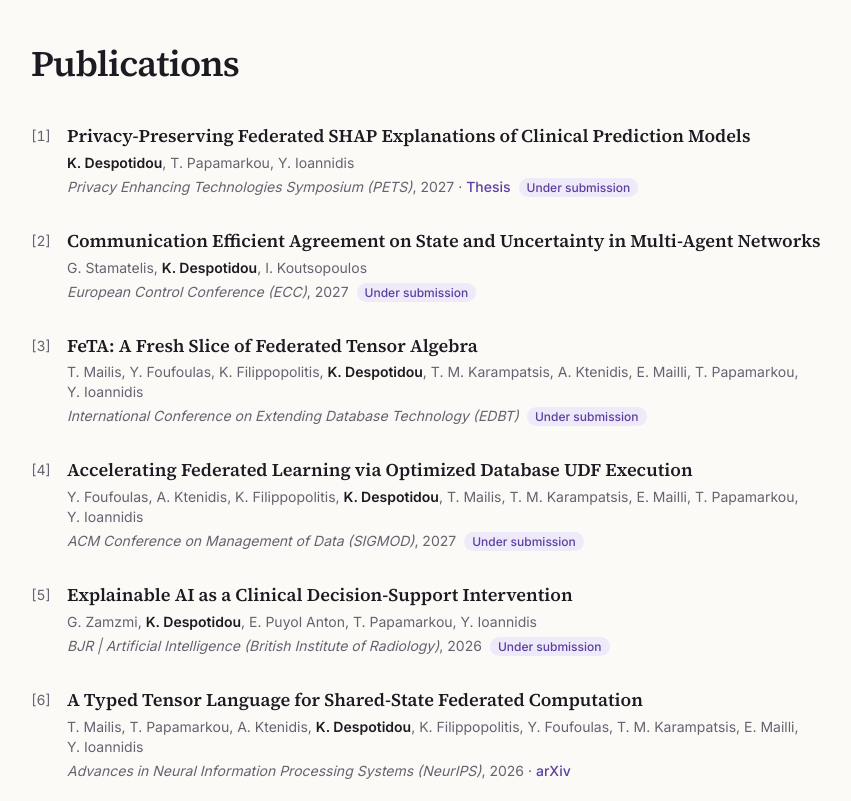
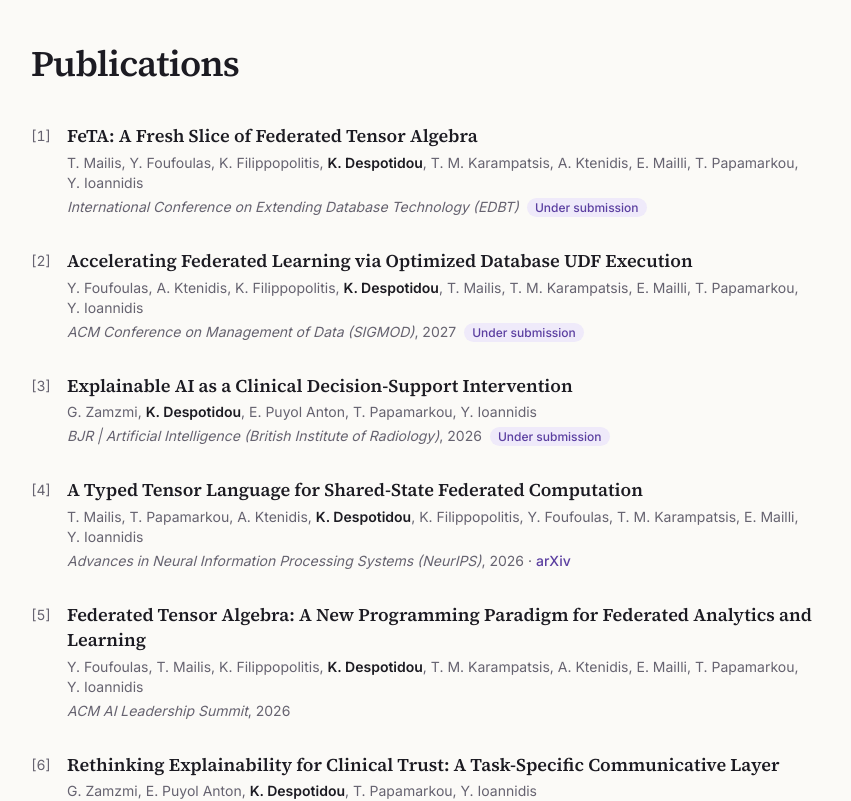
Before and after one commit to Kallistina/Kallistina.github.io, a React (Create React App) app: page / in a window 1280 px wide. Shown: the part 2500-3301 px from the top of the page, without its empty margins (321-1172 px from the left). Built offline with nearby package versions, Linux system fonts and the light colour scheme.

Commit message:
comment 2 first papers

```diff
--- a/src/data.js
+++ b/src/data.js
@@ -99,22 +99,23 @@ export const experience = [
 
 // Newest first. Fields: authors, title, venue, year, status (optional), links { pdf, doi, code }.
 export const publications = [
-  {
-    authors: "K. Despotidou, T. Papamarkou, Y. Ioannidis",
-    title: "Privacy-Preserving Federated SHAP Explanations of Clinical Prediction Models",
-    venue: "Privacy Enhancing Technologies Symposium (PETS)",
-    year: "2027",
-    status: "Under submission",
-    links: { thesis: "https://pergamos.lib.uoa.gr/en/item/uoadl:5452272" },
-  },
-  {
-    authors: "G. Stamatelis, K. Despotidou, I. Koutsopoulos",
-    title: "Communication Efficient Agreement on State and Uncertainty in Multi-Agent Networks",
-    venue: "European Control Conference (ECC)",
-    year: "2027",
-    status: "Under submission",
-    links: {},
-  },
+  // Hidden for now — remove the "// " to show these two papers again.
+  // {
+  //   authors: "K. Despotidou, T. Papamarkou, Y. Ioannidis",
+  //   title: "Privacy-Preserving Federated SHAP Explanations of Clinical Prediction Models",
+  //   venue: "Privacy Enhancing Technologies Symposium (PETS)",
+  //   year: "2027",
+  //   status: "Under submission",
+  //   links: { thesis: "https://pergamos.lib.uoa.gr/en/item/uoadl:5452272" },
+  // },
+  // {
+  //   authors: "G. Stamatelis, K. Despotidou, I. Koutsopoulos",
+  //   title: "Communication Efficient Agreement on State and Uncertainty in Multi-Agent Networks",
+  //   venue: "European Control Conference (ECC)",
+  //   year: "2027",
+  //   status: "Under submission",
+  //   links: {},
+  // },
   {
     authors:
       "T. Mailis, Y. Foufoulas, K. Filippopolitis, K. Despotidou, T. M. Karampatsis, A. Ktenidis, E. Mailli, T. Papamarkou, Y. Ioannidis",
```
